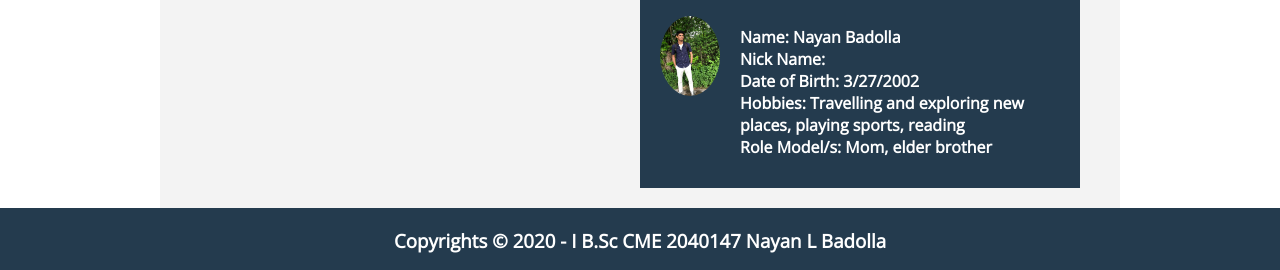
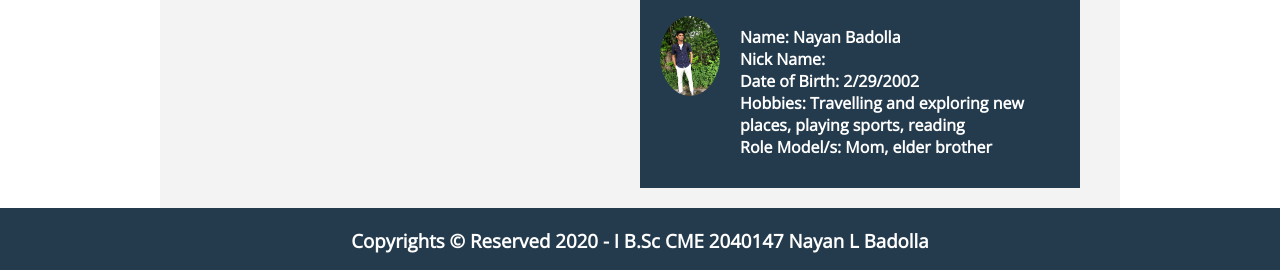
Before and after one commit to nayanbadolla/bsc-cme, a plain HTML site: page students.html in a window 1280 px wide. Shown: the part 6646-6916 px from the top of the page. Drawn offline with nearby package versions, Linux system fonts and the light colour scheme.

Commit message:
final 1.1

```diff
--- a/students.html
+++ b/students.html
@@ -377,7 +377,7 @@
                 <div class="info">
                     <h4>Name: Nayan Badolla</h4>
                     <h4>Nick Name: </h4>
-                    <h4>Date of Birth: 3/27/2002</h4>
+                    <h4>Date of Birth: 2/29/2002</h4>
                     <h4>Hobbies: Travelling and exploring new places, playing sports, reading</h4>
                     <h4>Role Model/s: Mom, elder brother</h4>
                 </div>
@@ -385,7 +385,7 @@
         </div>
     </div>
     <footer>
-        <h3>Copyrights &copy; 2020 - I B.Sc CME 2040147 Nayan L Badolla </h3>
+        <h3>Copyrights &copy; Reserved 2020 - I B.Sc CME 2040147 Nayan L Badolla </h3>
     </footer>
 </body>
 </html>
```
Also changed, not shown: index.html (+2 -1 lines).
